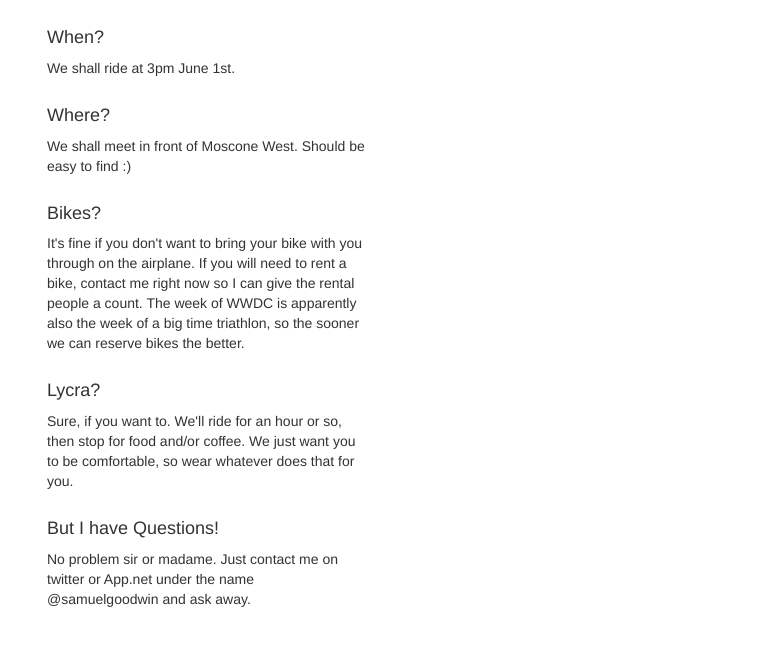
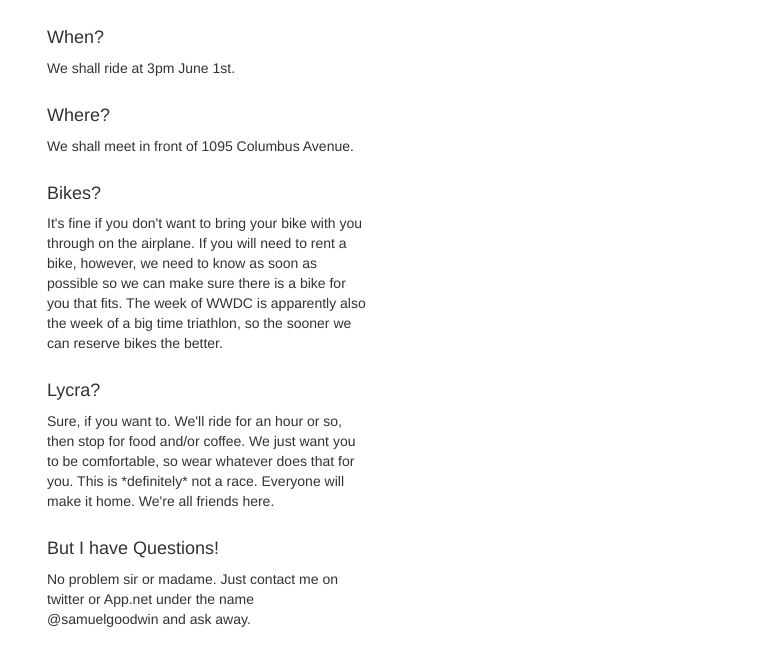
Before and after one commit to sgoodwin/NSBikeRide, a plain HTML site: page index.html in a window 1280 px wide. Shown: the part 500-1156 px from the top of the page, without its empty margins (258-1021 px from the left). Drawn offline with nearby package versions, Linux system fonts and the light colour scheme.

Commit message:
More clarification.

```diff
--- a/index.html
+++ b/index.html
@@ -22,13 +22,6 @@
 
 <div class="container">
   <div class="header">
-    <!-- Don't need a nav yet.
-    <ul class="nav nav-pills pull-right">
-      <li class="active"><a href="#">Home</a></li>
-      <li><a href="#">About</a></li>
-      <li><a href="#">Contact</a></li>
-    </ul>
--->
     <h3 class="text-muted">NSBikeRide</h3>
   </div>
 
@@ -47,13 +40,13 @@
       <p>We shall ride at 3pm June 1st.</p>
 
       <h4>Where?</h4>
-      <p>We shall meet in front of Moscone West. Should be easy to find :)</p>
+      <p>We shall meet in front of 1095 Columbus Avenue.</p>
 
       <h4>Bikes?</h4>
-      <p>It's fine if you don't want to bring your bike with you through on the airplane. If you will need to rent a bike, contact me right now so I can give the rental people a count. The week of WWDC is apparently also the week of a big time triathlon, so the sooner we can reserve bikes the better.</p>
+      <p>It's fine if you don't want to bring your bike with you through on the airplane. If you will need to rent a bike, however, we need to know as soon as possible so we can make sure there is a bike for you that fits. The week of WWDC is apparently also the week of a big time triathlon, so the sooner we can reserve bikes the better.</p>
 
       <h4>Lycra?</h4>
-      <p>Sure, if you want to. We'll ride for an hour or so, then stop for food and/or coffee. We just want you to be comfortable, so wear whatever does that for you.</p>
+      <p>Sure, if you want to. We'll ride for an hour or so, then stop for food and/or coffee. We just want you to be comfortable, so wear whatever does that for you. This is *definitely* not a race. Everyone will make it home. We're all friends here.</p>
 
       <h4>But I have Questions!</h4>
       <p>No problem sir or madame. Just contact me on twitter or App.net under the name @samuelgoodwin and ask away.</p>
```
